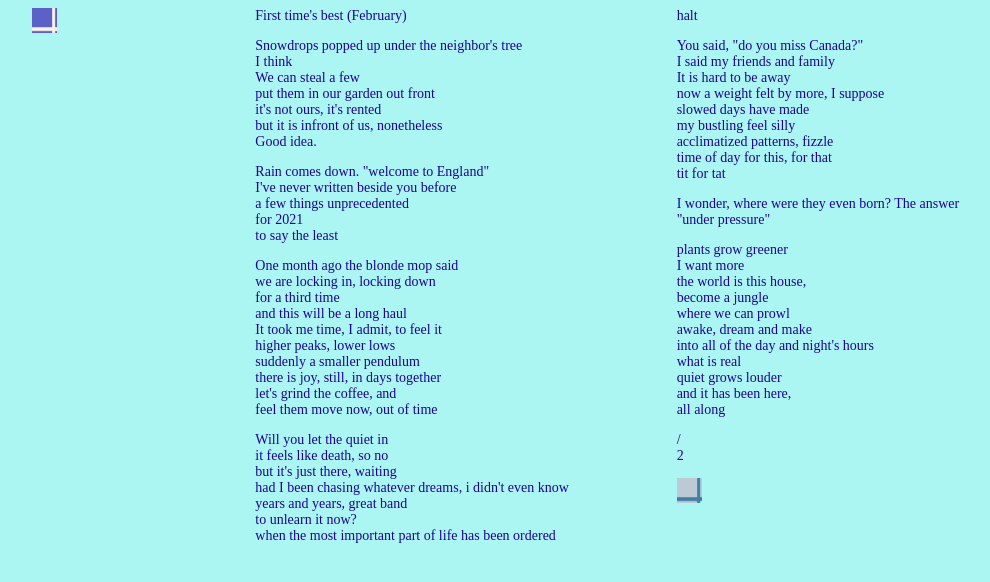
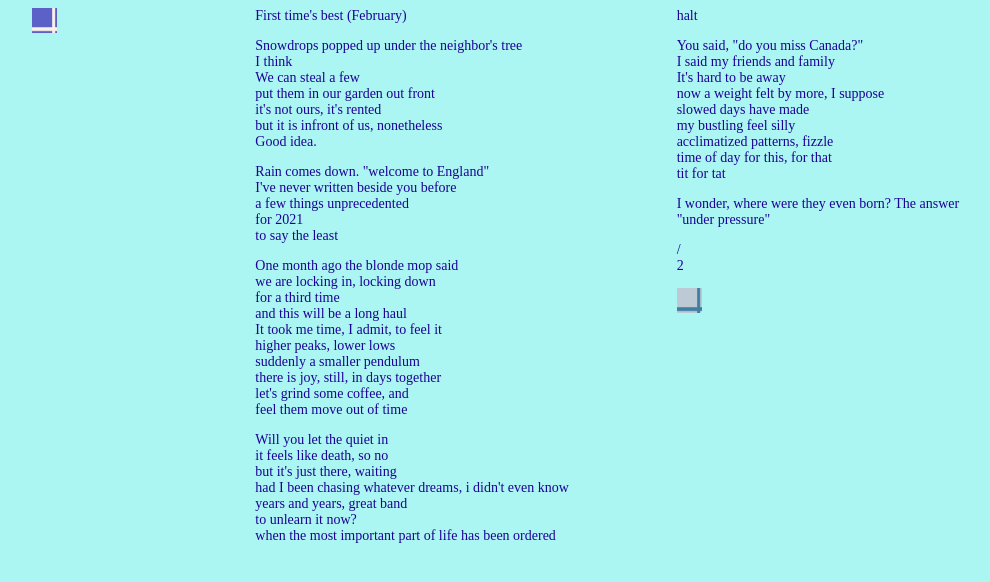
Before and after one commit to ashleymaerie/ashleymaerie.github.io, a plain HTML site: page archive/firsttimesbest.html in a window 1280 px wide. Shown: the whole page, without its empty margins (174-1164 px from the left). Drawn offline with Linux system fonts and the light colour scheme.

Commit message:
Update firsttimesbest.html

```diff
--- a/archive/firsttimesbest.html
+++ b/archive/firsttimesbest.html
@@ -47,8 +47,8 @@ It took me time, I admit, to feel it<br>
 higher peaks, lower lows<br>
 suddenly a smaller pendulum<br>
 there is joy, still, in days together<br>
-let's grind the coffee, and<br>
-feel them move now, out of time<br>
+let's grind some coffee, and<br>
+feel them move out of time<br>
 </p>
 <p>
 Will you let the quiet in<br>
@@ -65,7 +65,7 @@ halt<br>
 <p>
 You said, "do you miss Canada?"<br>
 I said my friends and family<br>
-It is hard to be away<br>
+It's hard to be away<br>
 now a weight felt by more, I suppose<br>
 slowed days have made<br>
 my bustling feel silly<br>
@@ -77,19 +77,6 @@ tit for tat<br>
 I wonder, where were they even born? The answer<br>
 "under pressure"<br>
 </p>
-<p>
-plants grow greener<br>
-I want more<br>
-the world is this house,<br>
-become a jungle<br>
-where we can prowl<br>
-awake, dream and make<br>
-into all of the day and night's hours<br>
-what is real<br>
-quiet grows louder<br>
-and it has been here,<br>
-all along<br>
-</p>
 /<br>
 2<br>
 <p>
```
